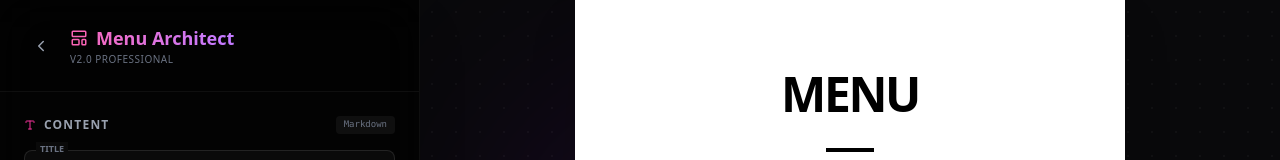
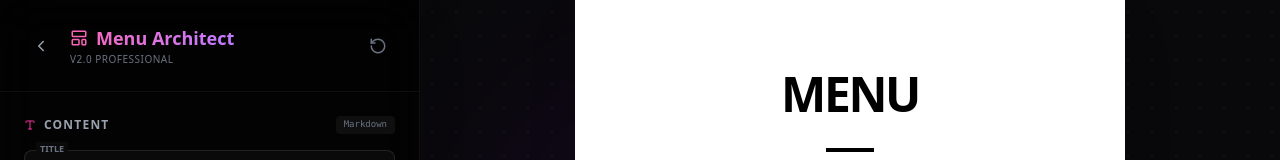
Before and after one commit to Dianute/event-tracker, a Next.js app in the folder web-app/: page /menu-test in a window 1280 px wide. Shown: the top 160 px of the page. Built offline with nearby package versions, Linux system fonts and the light colour scheme; no server answers.

Commit message:
Update page.tsx

```diff
--- a/web-app/app/menu-test/page.tsx
+++ b/web-app/app/menu-test/page.tsx
@@ -1,7 +1,7 @@
 'use client';
 
 import { useState, useRef, useEffect } from 'react';
-import { Download, Coffee, Sparkles, Pencil, Upload, Image as ImageIcon, Type, Palmtree, Wand2, ChevronLeft, Save, LayoutTemplate, Wine } from 'lucide-react';
+import { Download, Coffee, Sparkles, Pencil, Upload, Image as ImageIcon, Type, Palmtree, Wand2, ChevronLeft, Save, LayoutTemplate, Wine, RotateCcw } from 'lucide-react';
 import { useSession } from 'next-auth/react';
 import * as htmlToImage from 'html-to-image';
 import Link from 'next/link';
@@ -33,6 +33,28 @@ Banana Bread - $4`);
     const previewRef = useRef<HTMLDivElement>(null);
     const [isExporting, setIsExporting] = useState(false);
     const [isSaving, setIsSaving] = useState(false);
+
+    const handleReset = () => {
+        if (!confirm("Reset all changes to default? This cannot be undone.")) return;
+        setRawText(`Brunch Vibes
+Avocado Toast - $12
+Acai Bowl - $14
+Matcha Latte - $6
+
+Lunch Hour
+Poke Bowl - $16
+Truffle Burger - $18
+Caesar Salad - $12
+
+Sweet Treats
+Vegan Brownie - $5
+Banana Bread - $4`);
+        setTheme('minimal');
+        setBgImage(null);
+        setLogo(null);
+        setTitle('MENU');
+        setCustomColors(null);
+    };
 
     const handleSave = async () => {
         const email = session?.user?.email;
@@ -238,6 +260,13 @@ Banana Bread - $4`);
                             <p className="text-[10px] text-gray-500 font-medium tracking-wider uppercase">v2.0 Professional</p>
                         </div>
                     </div>
+                    <button
+                        onClick={handleReset}
+                        className="p-2 text-gray-500 hover:text-red-400 hover:bg-white/5 rounded-lg transition-colors"
+                        title="Reset to Default"
+                    >
+                        <RotateCcw size={18} />
+                    </button>
                 </div>
 
                 {/* Scrollable Controls */}
```
